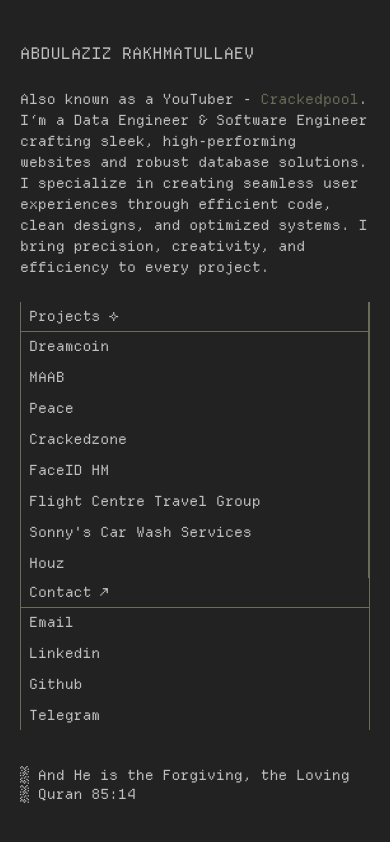
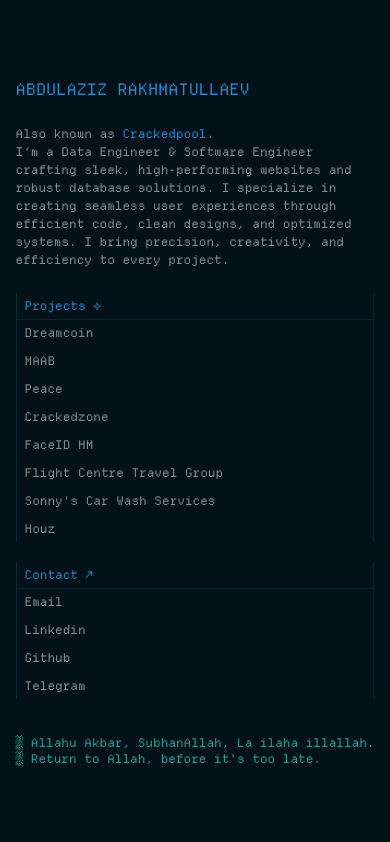
Before and after one commit to crackedpool/portfolio, a Next.js app: page / in a window 390 px wide. Built offline with nearby package versions, Linux system fonts and the light colour scheme.

Commit message:
redesign 2.2

```diff
--- a/app/globals.css
+++ b/app/globals.css
@@ -10,36 +10,28 @@
 }
 
 :root {
-  /* --text-color: #3b3b41; */
-  --text-color: #000;
-  --background-color: #fff;
-  --link-color: #0070f3;
-  --button-bg: #000;
-  --btntxt-color: #fff;
-  --cement: #c0c0c0;
-  --carbon: #222222;
-  --clay: #6c6c58;
-}
+  --link: #0070f3;
+  --bg: #031219;
+  --snd-bg: #002c38;
+  --title: #258bd3;
+  --hover: #002c38;
+  --cement: #808f91;
+  --border: #002c38;
+  --cyan: #28a298;
+  --orange: #b74616;
 
-[data-theme="dark"] {
-  --text-color: rgba(255, 255, 255, 0.8);
-  --background-color: #000;
-  --link-color: #0070f3;
-  --border-color: #333333;
-  --button-bg: #fff;
-  --btntxt-color: #000
 }
 
 html {
   height: 100%;
-  overflow-x: hidden;
+  /* overflow-x: hidden; */
   overflow-y: scroll;
 }
 
 body {
   height: 100%;
   margin: 0;
-  background: var(--carbon);
+  background: var(--bg);
   color: var(--cement);
   font-size: 12px;
   -webkit-font-smoothing: antialiased;
@@ -47,7 +39,7 @@
 }
 
 * {
-  border-color: var(--clay);
+  border-color: var(--border);
   box-sizing: border-box;
 }
 
@@ -66,7 +58,7 @@
 
 #keeb {
   white-space: pre;
-  color: var(--clay);
+  color: var(--cyan);
   line-height: 1.2;
 }
 
@@ -83,7 +75,7 @@
 .inf {
   --notch: 48px;
   clip-path: polygon(0 0, calc(100% - var(--notch)) 0, 100% var(--notch), 100% 100%, 0 100%, 0 0);
-  background-color: var(--cement);
+  background-color: var(--snd-bg);
 }
 
 @keyframes fadeIn {
@@ -100,18 +92,21 @@
   animation: fadeIn 0.5s ease-in-out;
 }
 
+.ph {
+  display: none;
+}
+
 @media only screen and (max-width: 630px) {
-  body {
-    font-size: 14px;
-  }
-
   .concol {
     padding: 20px;
   }
 
-  .procon {
-    width: 100%;
-    flex-direction: column;
+  .pc {
+    display: none;
+  }
+
+  .ph {
+    display: flex;
   }
 
   .w-1\/2 {
--- a/app/layout.tsx
+++ b/app/layout.tsx
@@ -37,7 +37,6 @@
               <div className="select-none concol">
                 {children}
                 <Analytics />
-
               </div>
             </main>
           </PageWrapper>
--- a/app/page.tsx
+++ b/app/page.tsx
@@ -26,7 +26,7 @@
           {/*   <foreignObject x="68" y="0" width="875" height="648"> */}
           {/*   </foreignObject> */}
           {/* </svg> */}
-          <div className="font-depMon uppercase text-[16px] text-left">
+          <div className="text-[var(--title)] font-depMon uppercase text-[16px] text-left">
             Abdulaziz Rakhmatullaev
           </div>
           {/* <div className="flex gap-2"> */}
@@ -103,7 +103,7 @@
           {/* </div> */}
         </div>
         <div className="text-left my-6">
-          Also known as a YouTuber - <Link href={'https://www.youtube.com/@Crackedpool/videos'} className="text-[var(--clay)] hover:text-[var(--cement)]">Crackedpool</Link>.
+          Also known as <Link href={'https://www.youtube.com/@Crackedpool/videos'} className="text-[var(--title)] hover:underline">Crackedpool</Link>.
           <br />
           I&lsquo;m a Data Engineer & Software Engineer crafting sleek,
           high-performing websites and robust database solutions. I specialize in
@@ -111,9 +111,9 @@
           designs, and optimized systems. I bring precision, creativity, and
           efficiency to every project.
         </div>
-        <div className="procon flex items-start border-x">
+        <div className="pc flex items-start border-x">
           <div className="projs w-1/2 cursor">
-            <div className="px-2 py-1 border-b border-r">
+            <div className="px-2 text-[var(--title)] py-1 border-b border-r">
               Projects ✧
             </div>
             <div className="flex flex-col py-1 border-r gap-1 lnks">
@@ -121,7 +121,7 @@
                 <Link
                   key={proj.slug}
                   href={`projects/${proj.slug}`}
-                  className="px-2 hover:bg-cyan-400/20"
+                  className="px-2 hover:bg-[var(--hover)]"
                 >
                   {proj.name}
                 </Link>
@@ -129,31 +129,31 @@
             </div>
           </div>
           <div className="cont w-1/2">
-            <div className="px-2 py-1 border-b">
+            <div className="text-[var(--title)] px-2 py-1 border-b">
               Contact ↗
             </div>
             <div className="*:px-2 py-1 flex gap-1 flex-col lnks">
               <Link
                 href="mailto:rakhmatullaevabdulaziz@gmail.com"
-                className="hover:bg-green-500/20"
+                className="hover:bg-[var(--hover)]"
               >
                 Email
               </Link>
               <Link
                 href="https://www.linkedin.com/in/abdulaziz-rakhmatullaev/"
-                className="hover:bg-green-500/20"
+                className="hover:bg-[var(--hover)]"
               >
                 Linkedin
               </Link>
               <Link
                 href="https://github.com/Crackedpool"
-                className="hover:bg-green-500/20"
+                className="hover:bg-[var(--hover)]"
               >
                 Github
               </Link>
               <Link
                 href="https://t.me/AbdulazizRakhmatullaev"
-                className="hover:bg-green-500/20"
+                className="hover:bg-[var(--hover)]"
               >
                 Telegram
               </Link>
@@ -167,10 +167,66 @@
             </div>
           </div>
         </div>
-        <pre className="mt-9 whitespace-pre leading-[1.3] font-depMon">
-          ░ And He is the Forgiving, the Loving
+        <div className="ph flex flex-col gap-5">
+          <div className="">
+            <div className="px-2 text-[var(--title)] py-1 border-x border-b">
+              Projects ✧
+            </div>
+            <div className="flex flex-col py-1 gap-1 lnks border-x">
+              {projs.map((proj) => (
+                <Link
+                  key={proj.slug}
+                  href={`projects/${proj.slug}`}
+                  className="px-2 hover:bg-[var(--hover)]"
+                >
+                  {proj.name}
+                </Link>
+              ))}
+            </div>
+          </div>
+          <div className="">
+            <div className="text-[var(--title)] px-2 py-1 border-b border-x">
+              Contact ↗
+            </div>
+            <div className="*:px-2 py-1 flex gap-1 flex-col lnks border-x">
+              <Link
+                href="mailto:rakhmatullaevabdulaziz@gmail.com"
+                className="hover:bg-[var(--hover)]"
+              >
+                Email
+              </Link>
+              <Link
+                href="https://www.linkedin.com/in/abdulaziz-rakhmatullaev/"
+                className="hover:bg-[var(--hover)]"
+              >
+                Linkedin
+              </Link>
+              <Link
+                href="https://github.com/Crackedpool"
+                className="hover:bg-[var(--hover)]"
+              >
+                Github
+              </Link>
+              <Link
+                href="https://t.me/AbdulazizRakhmatullaev"
+                className="hover:bg-[var(--hover)]"
+              >
+                Telegram
+              </Link>
+              {/* <Link */}
+              {/*   href="/resume.pdf" */}
+              {/*   className="flex justify-between items-center hover:opacity-50" */}
+              {/* > */}
+              {/*   <div>Resume</div> */}
+              {/*   <div>↗</div> */}
+              {/* </Link> */}
+            </div>
+          </div>
+        </div>
+        <pre className="mt-9 text-[var(--cyan)] whitespace-pre leading-[1.3] font-depMon">
+          ░ Allahu Akbar, SubhanAllah, La ilaha illallah.
           <br />
-          ░ Quran 85:14
+          ░ Return to Allah, before it&apos;s too late.
         </pre>
       </div>
       <pre id="keeb" className="font-depMon w-1/2 absolute right-0">
```
Also changed, not shown: app/projects/[slug]/page.tsx (+88 -19 lines), app/components/fm.tsx (indentation only).
